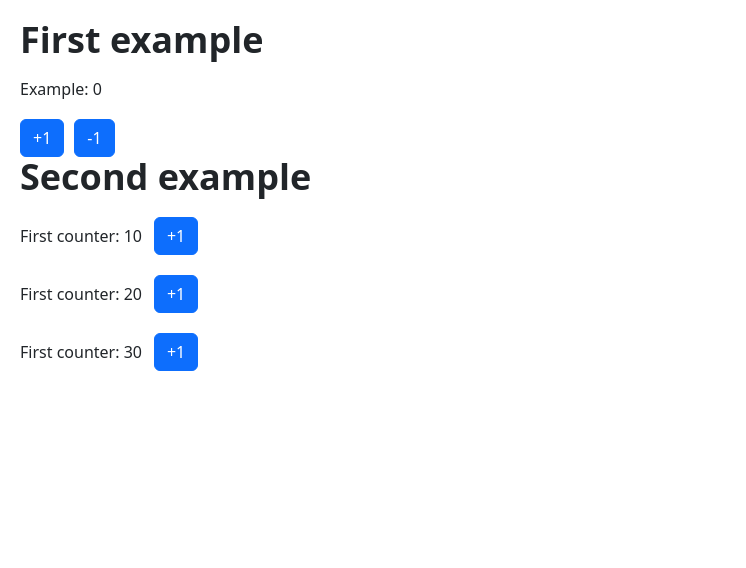
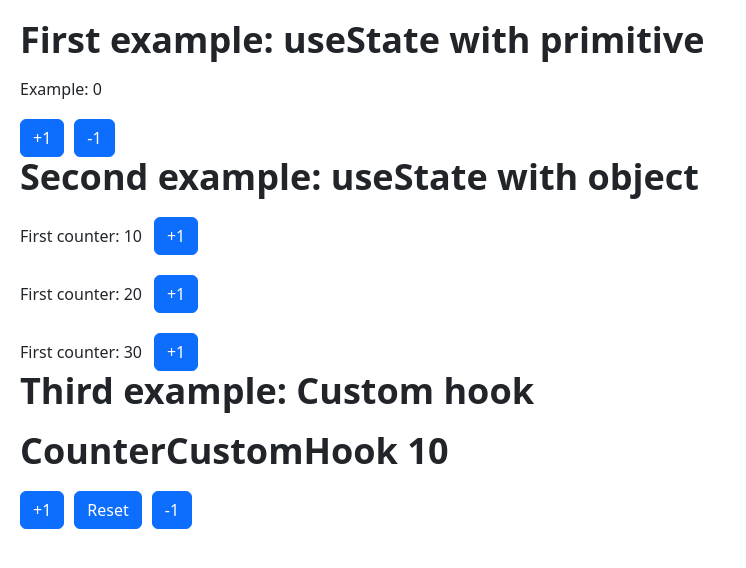
Before and after one commit to patinoAlexis/learning-react-01-hooks, a React (Vite) app: page / in a window 1280 px wide. Shown: the top 568 px of the page, without its empty margins (0-746 px from the left). Built offline with nearby package versions, Linux system fonts and the light colour scheme.

Commit message:
Finish useState part
With this commit we finish the part of learning the hook of useState, creating a customHook based on the useState

```diff
--- a/src/01-useState/CounterApp.jsx
+++ b/src/01-useState/CounterApp.jsx
@@ -1,6 +1,7 @@
 import { useState } from "react";
 import "./index.css";
 import { CounterItem } from "./CounterItem.jsx";
+import { CounterCustomHook } from "./CounterCustomHook.jsx";
 export const CounterApp = () => {
   const [counter, setCounter] = useState(0);
 
@@ -19,7 +20,7 @@ export const CounterApp = () => {
   return (
     <>
       <div className="container-example">
-        <h1>First example</h1>
+        <h1>First example: useState with primitive </h1>
         <h2>Example: {counter}</h2>
         <button
           className="btn btn-primary"
@@ -35,7 +36,7 @@ export const CounterApp = () => {
         </button>
       </div>
       <div className="container-example">
-        <h1>Second example</h1>
+        <h1>Second example: useState with object</h1>
         <CounterItem
           counter={objectCounter.counter1}
           changeCounter={(quantity) => counterChange("counter1", quantity)}
@@ -49,6 +50,11 @@ export const CounterApp = () => {
           changeCounter={(quantity) => counterChange("counter3", quantity)}
         ></CounterItem>
       </div>
+
+      <div className="container-example">
+        <h1>Third example: Custom hook</h1>
+        <CounterCustomHook></CounterCustomHook>
+      </div>
     </>
   );
 };
--- /dev/null
+++ b/src/01-useState/CounterCustomHook.jsx
@@ -0,0 +1,20 @@
+import { useCounter } from "../hooks/useCounter.jsx";
+
+export const CounterCustomHook = () => {
+  const { counter, decrement, increment, reset } = useCounter();
+  return (
+    <>
+      <h1>CounterCustomHook {counter}</h1>
+
+      <button className="btn btn-primary" onClick={() => increment()}>
+        +1
+      </button>
+      <button className="btn btn-primary" onClick={() => reset(5)}>
+        Reset
+      </button>
+      <button className="btn btn-primary" onClick={() => decrement()}>
+        -1
+      </button>
+    </>
+  );
+};
--- /dev/null
+++ b/src/hooks/useCounter.jsx
@@ -0,0 +1,22 @@
+import { useState } from "react";
+
+export const useCounter = (initialValue = 10) => {
+  const [counter, setCounter] = useState(initialValue);
+
+  const increment = (val = 1) => {
+    setCounter(counter + val);
+  };
+  const decrement = (val = 1) => {
+    setCounter(counter - val);
+  };
+  const reset = (val = undefined) => {
+    val ? setCounter(val) : setCounter(initialValue);
+  };
+
+  return {
+    counter,
+    increment,
+    decrement,
+    reset,
+  };
+};
```
